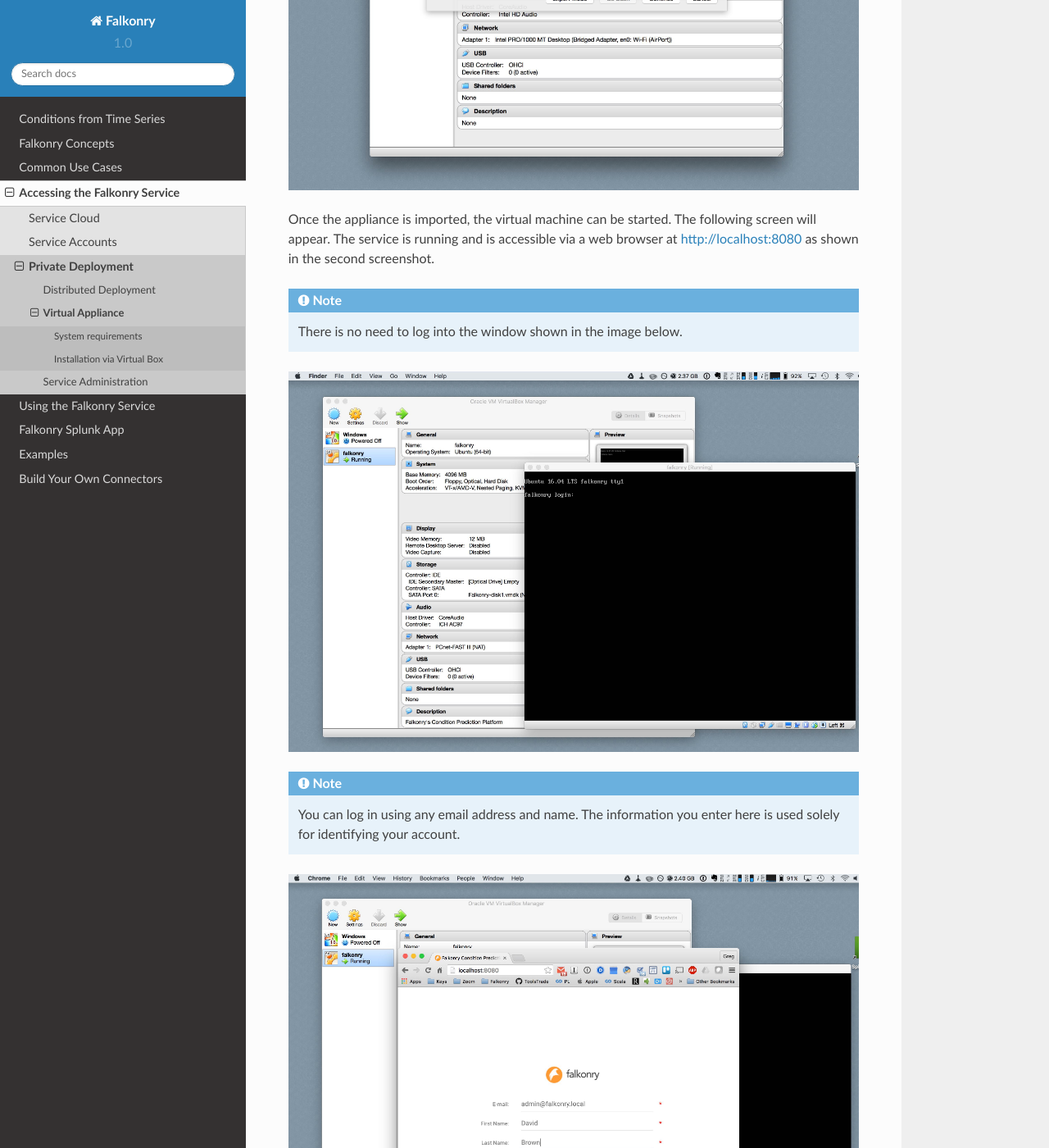
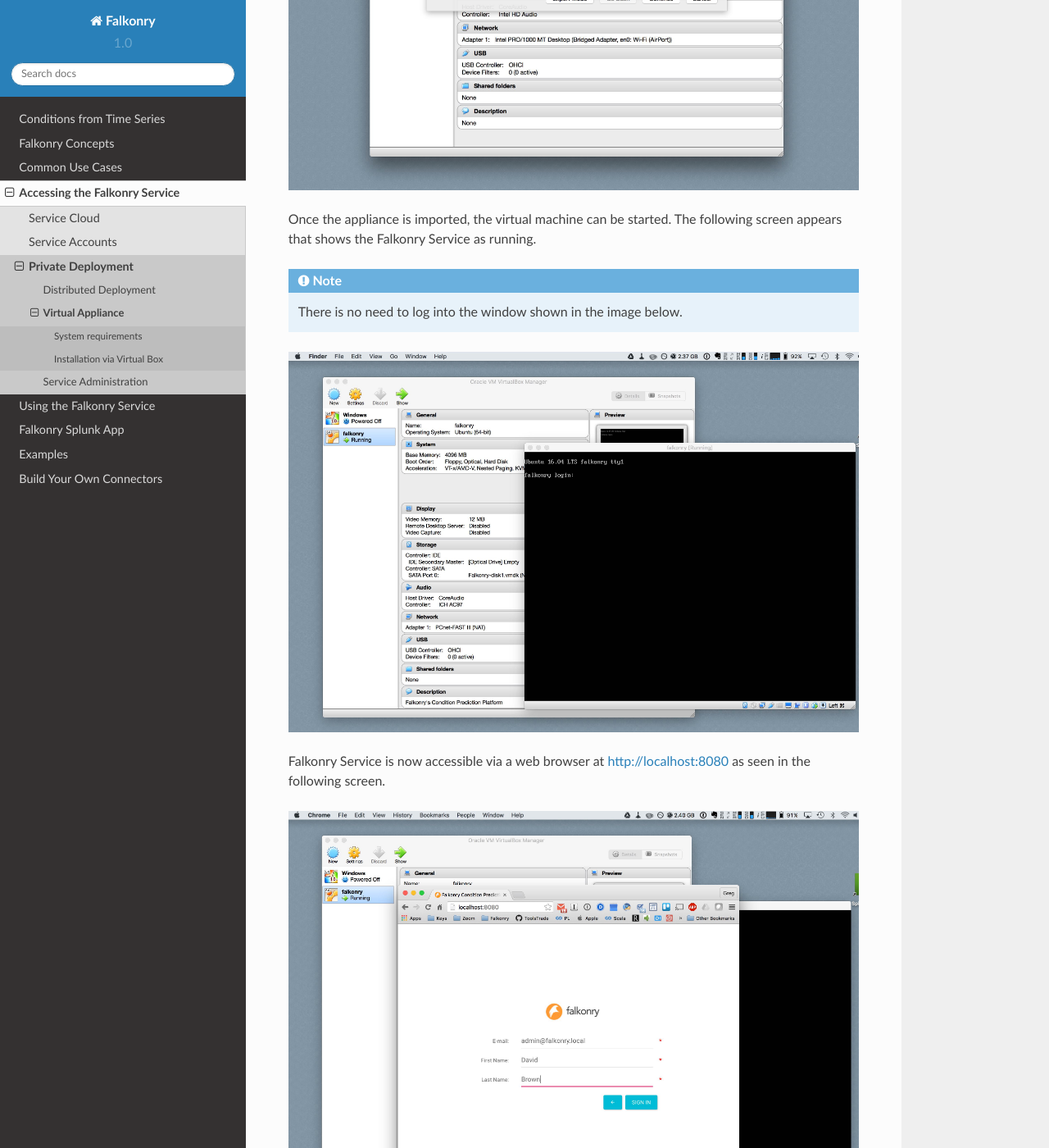
Before and after one commit to suhas-mehta/support, a Sphinx documentation site: the page built from docs/using/appliance.rst, in a window 1280 px wide and 1400 px high, scrolled down 1757 px. Shown: the whole window at 82% size. Built offline with Sphinx 7.4.7 and the Read the Docs theme 2.0.0, drawn with Linux system fonts in a browser that asks for light colours; some of the changed text lies outside the part shown.

Commit message:
Rearranging text and images

```diff
--- a/docs/using/appliance.rst
+++ b/docs/using/appliance.rst
@@ -37,19 +37,22 @@
 .. image:: images/VirtualBoxImport.jpg
 .. image:: images/VirtualBoxImport2.jpg
 
-Once the appliance is imported, the virtual machine can be started. The following screen will appear.
-The service is running and is accessible via a web browser at http://localhost:8080 as shown in the second screenshot.
+Once the appliance is imported, the virtual machine can be started. The following screen appears
+that shows the Falkonry Service as running.
 
 .. note::
   There is no need to log into the window shown in the image below.
 
 .. image:: images/VirtualBoxStartFalkonryVM.jpg
 
+Falkonry Service is now accessible via a web browser at http://localhost:8080 as seen in the following
+screen.
+
+.. image:: images/VirtualBoxLogin.jpg
+
+Please read about `Service Administration <./administration.html>`_ before continuing to the next step.
+You will need to install a license first.
+
 .. note::
   You can log in using any email address and name. The information you enter here is used solely
   for identifying your account.
-
-.. image:: images/VirtualBoxLogin.jpg
-
-After logging in you will need to install a license.  See `Service Administration <./administration.html>`_
-for more details on this topic.
```
